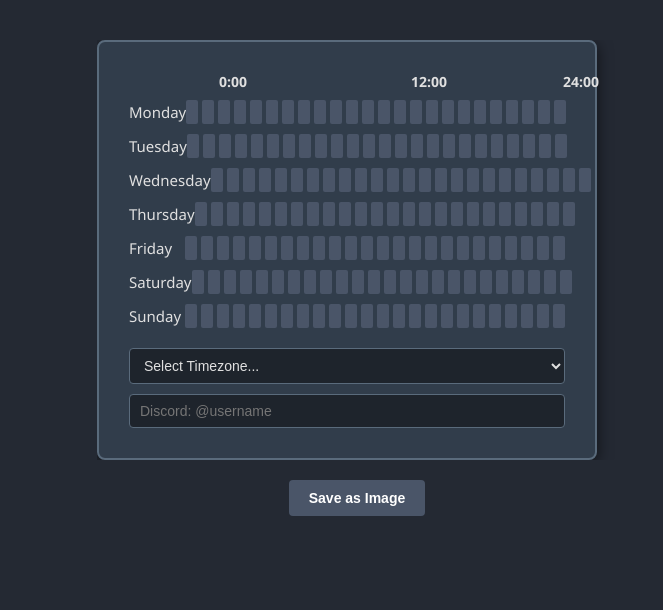
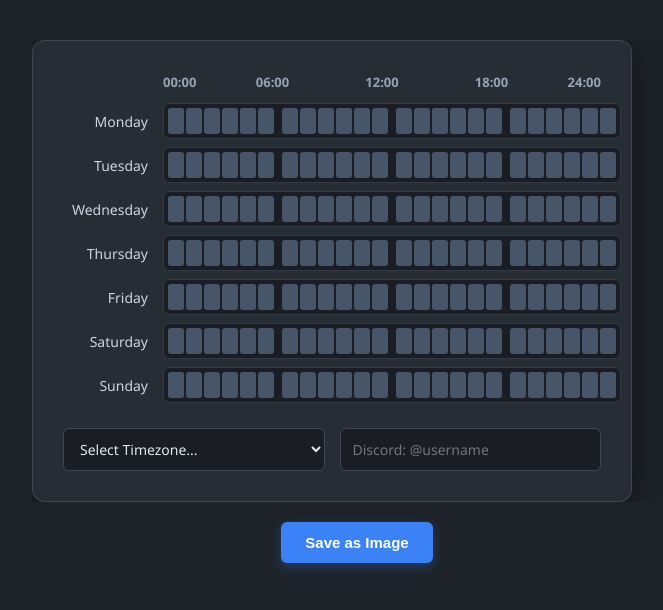
Before and after one commit to Fli-ACNH/ACNH-Scheduler, a plain HTML site: page index.html in a window 1280 px wide. Shown: the whole page, without its empty margins (283-946 px from the left). Drawn offline with nearby package versions, Linux system fonts and the light colour scheme.

Commit message:
Index.html

```diff
--- a/index.html
+++ b/index.html
@@ -7,121 +7,151 @@
 <script src="https://cdnjs.cloudflare.com/ajax/libs/html2canvas/1.4.1/html2canvas.min.js"></script>
 <style>
   body {
-    background-color: #242933;
-    color: #e0e0e0;
-    font-family: 'Segoe UI', Tahoma, Geneva, Verdana, sans-serif;
+    background-color: #1e2329;
+    color: #e2e8f0;
+    font-family: 'Segoe UI', system-ui, sans-serif;
     display: flex;
     flex-direction: column;
     align-items: center;
     padding: 40px 20px;
     margin: 0;
     gap: 20px;
+    /* Prevents text from turning blue while dragging across the schedule */
+    user-select: none;
   }
 
-  /* Wrapper allows scrolling on smaller screens without breaking layout */
   .schedule-wrapper {
     width: 100%;
-    max-width: 520px;
+    max-width: 650px;
     overflow-x: auto;
   }
 
   .schedule-container {
-    background: #313d4b;
+    background: #272d35;
     padding: 30px;
-    border: 2px solid #5a6b7c;
-    border-radius: 8px;
-    box-shadow: 0 4px 15px rgba(0, 0, 0, 0.6);
-    /* Fixed width prevents blocks from breaking out of the box */
-    width: 500px;
+    border: 1px solid #3f4753;
+    border-radius: 12px;
+    box-shadow: 0 8px 32px rgba(0, 0, 0, 0.5);
+    width: 600px;
     box-sizing: border-box;
   }
 
+  /* Timeline Header */
   .timeline {
     display: flex;
-    margin-left: 90px;
-    margin-bottom: 8px;
-    font-weight: bold;
-    font-size: 14px;
+    align-items: center;
+    margin-bottom: 12px;
+  }
+  .timeline-spacer {
+    width: 100px;
+    flex-shrink: 0;
+  }
+  .time-markers {
     position: relative;
+    width: 440px;
     height: 20px;
-    /* Exactly matches the width of the 24 blocks */
-    width: 380px;
   }
+  .time-marker {
+    position: absolute;
+    font-size: 13px;
+    font-weight: 600;
+    color: #94a3b8;
+    bottom: 0;
+    transform: translateX(-50%);
+  }
+  /* Precisely spaces the time labels above the block gaps */
+  .time-marker[data-time="00:00"] { left: 0%; transform: translateX(0%);}
+  .time-marker[data-time="06:00"] { left: 25%; }
+  .time-marker[data-time="12:00"] { left: 50%; }
+  .time-marker[data-time="18:00"] { left: 75%; }
+  .time-marker[data-time="24:00"] { left: 100%; transform: translateX(-100%); }
 
-  .time-0 { position: absolute; left: 0px; }
-  .time-12 { position: absolute; left: 192px; } /* Aligns directly over the 13th block */
-  .time-24 { position: absolute; right: 0px; }
-
+  /* Rows */
   .row {
     display: flex;
     align-items: center;
-    margin-bottom: 10px;
+    margin-bottom: 8px;
+  }
+  .day-label {
+    width: 100px;
+    text-align: right;
+    padding-right: 15px;
+    font-size: 14px;
+    font-weight: 500;
+    color: #cbd5e1;
+    flex-shrink: 0;
+    box-sizing: border-box;
   }
 
-  .label {
-    width: 90px;
-    font-size: 15px;
+  /* Blocks Track */
+  .blocks {
+    display: flex;
+    gap: 2px;
+    background-color: #1a1e24;
+    padding: 4px;
+    border-radius: 6px;
+    border: 1px solid #333a45;
+  }
+  .block {
+    width: 16px;
+    height: 26px;
+    background-color: #475569;
+    border-radius: 3px;
+    cursor: pointer;
+    transition: background-color 0.1s, transform 0.05s;
+  }
+  .block:hover {
+    filter: brightness(1.2);
+  }
+  .block:active {
+    transform: scale(0.9);
+  }
+  .block.active {
+    background-color: #34d399; /* Bright mint green for glance value */
+    box-shadow: 0 0 6px rgba(52, 211, 153, 0.4);
+  }
+  .block.divider {
+    margin-left: 6px; /* Creates the visual gap every 6 hours */
   }
 
-  .blocks {
+  /* Inputs (Now side-by-side to save vertical space) */
+  .input-group {
+    margin-top: 25px;
     display: flex;
-    gap: 4px;
-    width: 380px;
+    gap: 15px;
   }
-
-  .block {
-    width: 12px;
-    height: 24px;
-    background-color: #4a5568;
-    border-radius: 2px;
-    cursor: pointer;
-    transition: background-color 0.1s;
-    /* Prevents the browser from squishing the blocks on mobile */
-    flex-shrink: 0;
-  }
-
-  .block.active {
-    background-color: #e8a91a;
-    box-shadow: 0 0 4px #e8a91a;
-  }
-
-  .input-group {
-    margin-top: 20px;
-    display: flex;
-    flex-direction: column;
-    gap: 10px;
-  }
-
   input[type="text"], select {
-    background: #1e242c;
-    color: #e0e0e0;
-    border: 1px solid #5a6b7c;
-    padding: 8px 10px;
-    border-radius: 4px;
+    background: #1a1e24;
+    color: #e2e8f0;
+    border: 1px solid #3f4753;
+    padding: 10px 12px;
+    border-radius: 6px;
     font-size: 14px;
     width: 100%;
     box-sizing: border-box;
+    font-family: inherit;
+  }
+  input[type="text"]:focus, select:focus {
+    outline: none;
+    border-color: #34d399;
   }
 
-  input[type="text"]:focus, select:focus {
-    outline: none;
-    border-color: #e8a91a;
-  }
-
+  /* Save Button */
   .save-button {
-    background-color: #4a5568;
+    background-color: #3b82f6;
     color: white;
     border: none;
-    padding: 10px 20px;
-    border-radius: 4px;
+    padding: 12px 24px;
+    border-radius: 6px;
     cursor: pointer;
     font-weight: bold;
-    font-size: 14px;
-    transition: background-color 0.2s;
+    font-size: 15px;
+    transition: background-color 0.2s, transform 0.1s;
+    box-shadow: 0 4px 12px rgba(59, 130, 246, 0.3);
   }
-
   .save-button:hover {
-    background-color: #5a6b7c;
+    background-color: #2563eb;
+    transform: translateY(-1px);
   }
 </style>
 </head>
@@ -129,40 +159,25 @@
 
 <div class="schedule-wrapper">
   <div class="schedule-container" id="capture">
+
     <div class="timeline">
-      <span class="time-0">0:00</span>
-      <span class="time-12">12:00</span>
-      <span class="time-24">24:00</span>
+      <div class="timeline-spacer"></div>
+      <div class="time-markers">
+        <span class="time-marker" data-time="00:00">00:00</span>
+        <span class="time-marker" data-time="06:00">06:00</span>
+        <span class="time-marker" data-time="12:00">12:00</span>
+        <span class="time-marker" data-time="18:00">18:00</span>
+        <span class="time-marker" data-time="24:00">24:00</span>
+      </div>
     </div>
 
-    <div class="row">
-      <div class="label">Monday</div>
-      <div class="blocks" id="mon"></div>
-    </div>
-    <div class="row">
-      <div class="label">Tuesday</div>
-      <div class="blocks" id="tue"></div>
-    </div>
-    <div class="row">
-      <div class="label">Wednesday</div>
-      <div class="blocks" id="wed"></div>
-    </div>
-    <div class="row">
-      <div class="label">Thursday</div>
-      <div class="blocks" id="thu"></div>
-    </div>
-    <div class="row">
-      <div class="label">Friday</div>
-      <div class="blocks" id="fri"></div>
-    </div>
-    <div class="row">
-      <div class="label">Saturday</div>
-      <div class="blocks" id="sat"></div>
-    </div>
-    <div class="row">
-      <div class="label">Sunday</div>
-      <div class="blocks" id="sun"></div>
-    </div>
+    <div class="row"><div class="day-label">Monday</div><div class="blocks" id="mon"></div></div>
+    <div class="row"><div class="day-label">Tuesday</div><div class="blocks" id="tue"></div></div>
+    <div class="row"><div class="day-label">Wednesday</div><div class="blocks" id="wed"></div></div>
+    <div class="row"><div class="day-label">Thursday</div><div class="blocks" id="thu"></div></div>
+    <div class="row"><div class="day-label">Friday</div><div class="blocks" id="fri"></div></div>
+    <div class="row"><div class="day-label">Saturday</div><div class="blocks" id="sat"></div></div>
+    <div class="row"><div class="day-label">Sunday</div><div class="blocks" id="sun"></div></div>
 
     <div class="input-group">
       <select id="timezone">
@@ -183,28 +198,49 @@
 <button class="save-button" onclick="downloadImage()">Save as Image</button>
 
 <script>
+  let isDragging = false;
+  let toggleState = false;
+
+  // Track global mouse state for drag-to-select functionality
+  document.addEventListener('mousedown', () => isDragging = true);
+  document.addEventListener('mouseup', () => isDragging = false);
+
   function createBlocks(containerId) {
     const container = document.getElementById(containerId);
     for (let i = 0; i < 24; i++) {
       const block = document.createElement('div');
       block.className = 'block';
 
-      block.addEventListener('click', () => {
-        block.classList.toggle('active');
+      // Add a gap every 6 hours for visual reference
+      if (i > 0 && i % 6 === 0) {
+        block.classList.add('divider');
+      }
+
+      // Handle click to toggle
+      block.addEventListener('mousedown', (e) => {
+        e.preventDefault();
+        toggleState = !block.classList.contains('active');
+        block.classList.toggle('active', toggleState);
       });
+
+      // Handle drag to toggle multiple blocks seamlessly
+      block.addEventListener('mouseenter', () => {
+        if (isDragging) {
+          block.classList.toggle('active', toggleState);
+        }
+      });
+
       container.appendChild(block);
     }
   }
 
-  // Creates blocks for each day of the week
   const days = ['mon', 'tue', 'wed', 'thu', 'fri', 'sat', 'sun'];
   days.forEach(day => createBlocks(day));
 
   function downloadImage() {
     const element = document.getElementById("capture");
-
     html2canvas(element, {
-      backgroundColor: "#313d4b",
+      backgroundColor: "#272d35",
       scale: 2
     }).then(canvas => {
       const link = document.createElement("a");
```
